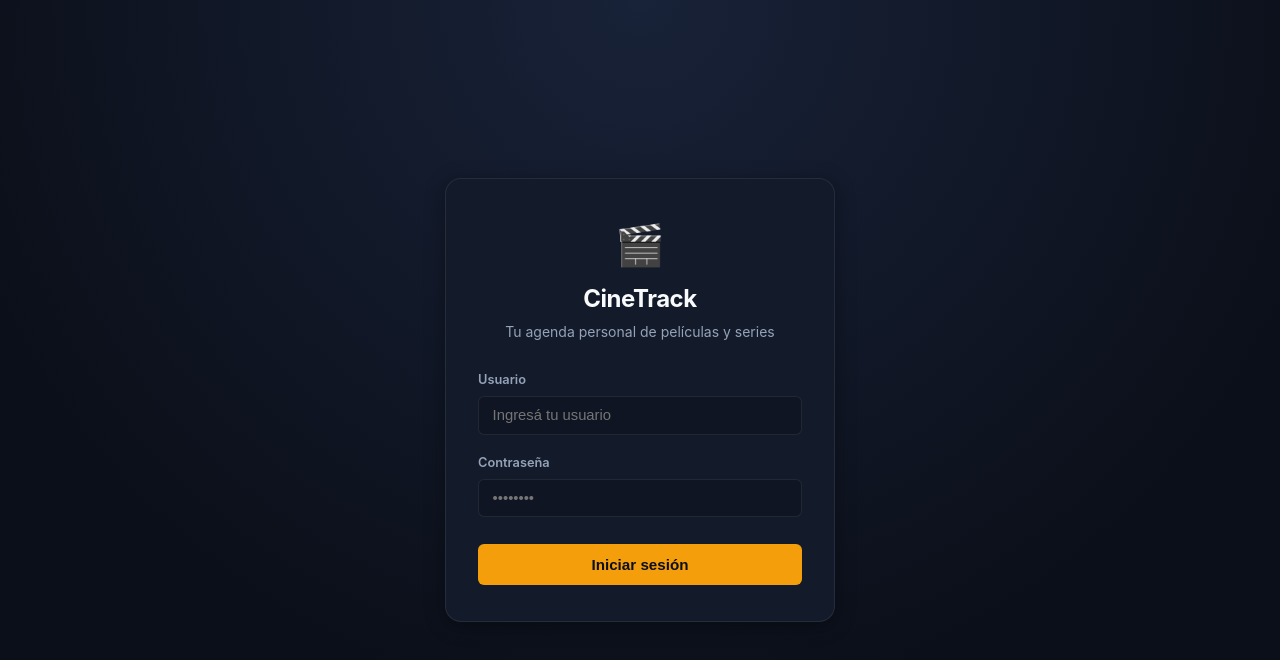
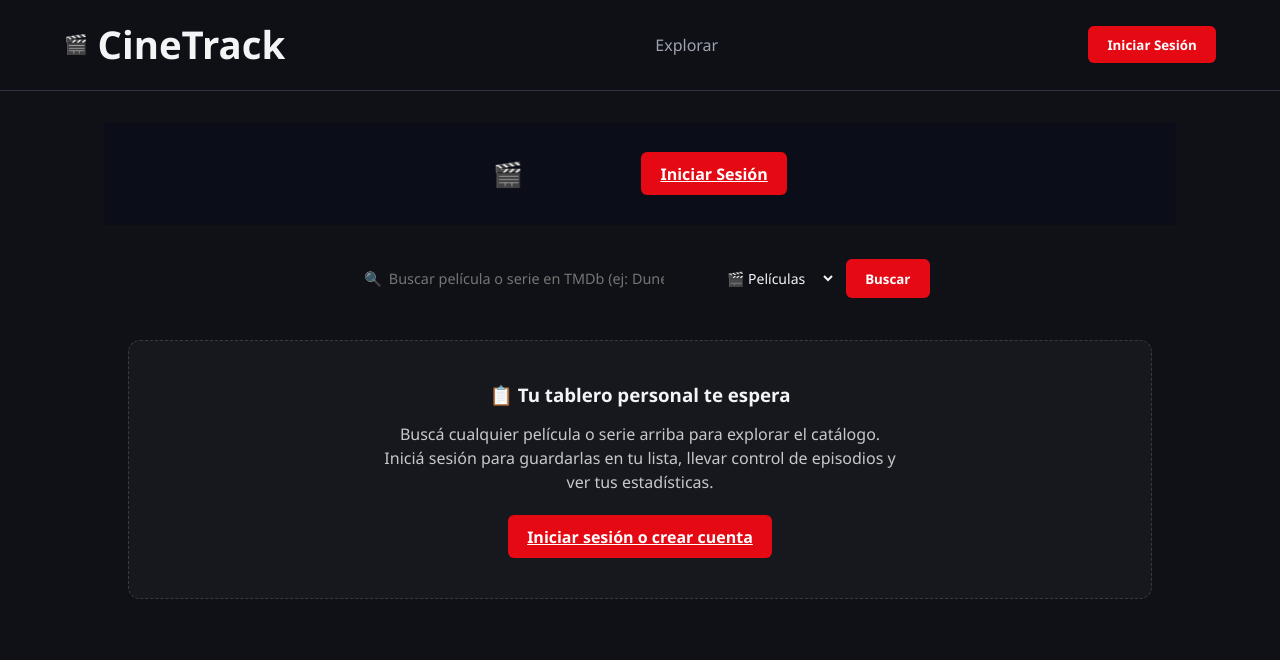
Before and after one commit to JuanTissera20/cinetrack-frontend, an Angular app: page /board in a window 1280 px wide. Before the commit this address led to /login. Shown: the top 660 px of the page. Built offline with nearby package versions, Linux system fonts and the light colour scheme.

Commit message:
Adaptar vista inicial para invitados y mover login a la navbar

```diff
--- a/src/app/app.component.html
+++ b/src/app/app.component.html
@@ -1 +1,55 @@
-<router-outlet></router-outlet>
+<!-- NAVBAR -->
+<header class="navbar">
+  <div class="navbar-brand" routerLink="/">
+    <span class="logo-icon">🎬</span>
+    <h1>CineTrack</h1>
+  </div>
+
+  <nav class="navbar-links">
+    <a routerLink="/explorar" routerLinkActive="active">Explorar</a>
+
+    @if (isLoggedIn) {
+      <a routerLink="/tablero" routerLinkActive="active">Mi Tablero</a>
+      <a routerLink="/estadisticas" routerLinkActive="active">Estadísticas</a>
+    }
+  </nav>
+
+  <div class="navbar-actions">
+    @if (!isLoggedIn) {
+      <button (click)="abrirModalLogin()" class="btn-primary">Iniciar Sesión</button>
+    } @else {
+      <div class="user-menu">
+        <span class="user-greeting">Hola, <strong>{{ username }}</strong></span>
+        <button (click)="cerrarSesion()" class="btn-outline">Salir</button>
+      </div>
+    }
+  </div>
+</header>
+
+<!-- ACÁ SE RENDERIZAN TUS VISTAS (Explorar, Tablero Kanban, Estadísticas) -->
+<main class="container">
+  <router-outlet />
+</main>
+
+<!-- MODAL DE INICIO DE SESIÓN -->
+@if (mostrarLoginModal) {
+  <div class="modal-backdrop" (click)="cerrarModalLogin()">
+    <div class="modal-content" (click)="$event.stopPropagation()">
+      <button (click)="cerrarModalLogin()" class="modal-close">&times;</button>
+      <h2>Iniciar Sesión</h2>
+      <p class="modal-subtitle">Accedé a tu tablero Kanban y tus estadísticas</p>
+
+      <form (ngSubmit)="iniciarSesion()">
+        <div class="form-group">
+          <label for="email">Correo o Usuario</label>
+          <input type="text" id="email" [(ngModel)]="loginData.email" name="email" required placeholder="tu@email.com" />
+        </div>
+        <div class="form-group">
+          <label for="password">Contraseña</label>
+          <input type="password" id="password" [(ngModel)]="loginData.password" name="password" required placeholder="••••••••" />
+        </div>
+        <button type="submit" class="btn-primary btn-full">Entrar</button>
+      </form>
+    </div>
+  </div>
+}
--- a/src/app/app.component.ts
+++ b/src/app/app.component.ts
@@ -1,12 +1,43 @@
 import { Component } from '@angular/core';
-import { RouterOutlet } from '@angular/router';
+import { RouterOutlet, RouterLink, RouterLinkActive } from '@angular/router';
+import { FormsModule } from '@angular/forms';
+
 
 @Component({
   selector: 'app-root',
-  imports: [RouterOutlet],
+  imports: [RouterOutlet, RouterLink, RouterLinkActive, FormsModule],
   templateUrl: './app.component.html',
   styleUrl: './app.component.css'
 })
 export class AppComponent {
   title = 'gestor-cine-frontend';
+
+  isLoggedIn = false;
+  mostrarLoginModal = false;
+  username = 'Juan';
+
+  loginData = {
+    email: '',
+    password: ''
+  };
+
+  abrirModalLogin() {
+    this.mostrarLoginModal = true;
+  }
+
+  cerrarModalLogin() {
+    this.mostrarLoginModal = false;
+  }
+
+  iniciarSesion() {
+    // Acá conectás con tu servicio de autenticación actual
+    if (this.loginData.email && this.loginData.password) {
+      this.isLoggedIn = true;
+      this.mostrarLoginModal = false;
+    }
+  }
+
+  cerrarSesion() {
+    this.isLoggedIn = false;
+  }
 }
--- a/src/app/app.routes.ts
+++ b/src/app/app.routes.ts
@@ -3,7 +3,8 @@ import { LoginComponent } from './components/login/login.component';
 import { BoardComponent } from './components/board/board.component';
 
 export const routes: Routes = [
+  {path: '', redirectTo: 'board', pathMatch: 'full'},
+  { path: 'board', component: BoardComponent },
   { path: 'login', component: LoginComponent },
-  { path: 'board', component: BoardComponent },
-  { path: '', redirectTo: 'login', pathMatch: 'full' }
+  { path: '**', redirectTo: 'board' }
 ];
--- a/src/app/components/board/board.component.css
+++ b/src/app/components/board/board.component.css
@@ -882,3 +882,22 @@
     align-items: center;
   }
 }
+
+.guest-banner {
+  margin-top: 2rem;
+  padding: 2.5rem 1.5rem;
+  text-align: center;
+  background: rgba(255, 255, 255, 0.03);
+  border: 1px dashed rgba(255, 255, 255, 0.15);
+  border-radius: 12px;
+  display: flex;
+  flex-direction: column;
+  align-items: center;
+  gap: 0.8rem;
+}
+
+.guest-banner p {
+  max-width: 520px;
+  opacity: 0.8;
+  margin-bottom: 0.5rem;
+}
--- a/src/app/components/board/board.component.html
+++ b/src/app/components/board/board.component.html
@@ -2,12 +2,13 @@
   <!-- BARRA DE NAVEGACIÓN SUPERIOR -->
   <header class="navbar">
     <div class="navbar-inner">
-      <div class="brand">
+      <div class="brand" (click)="activeTab = 'board'" style="cursor: pointer;">
         <span class="brand-icon">🎬</span>
         <span class="brand-title">CineTrack</span>
       </div>
 
-      <!-- Navegación Tablero / Estadísticas -->
+      <!-- Navegación Tablero / Estadísticas (Solo si está logueado) -->
+      @if (authService.isLoggedIn()) {
         <nav class="nav-tabs">
           <button
             type="button"
@@ -26,9 +27,11 @@
             📊 Estadísticas
           </button>
         </nav>
+      }
 
-      <!-- Filtros por tipo + Cerrar sesión -->
+      <!-- Filtros por tipo + Iniciar/Cerrar sesión -->
       <div class="nav-actions">
+        @if (authService.isLoggedIn()) {
           @if (activeTab === 'board') {
             <div class="filter-pills">
               <button
@@ -61,15 +64,23 @@
           <button type="button" class="btn btn-ghost btn-sm" (click)="logout()">
             Salir
           </button>
+        } @else {
+          <!-- Botón visible cuando entra sin cuenta -->
+          <a routerLink="/login" class="btn btn-primary btn-sm">
+            Iniciar Sesión
+          </a>
+        }
       </div>
     </div>
   </header>
 
   <main class="main-container">
-    <!-- ==================== VISTA 1: TABLERO KANBAN ==================== -->
-    @if (activeTab === 'board') {
+    <!-- ==================== VISTA 1: BUSCADOR + TABLERO ==================== -->
+    @if (activeTab === 'board' || !authService.isLoggedIn()) {
+      <!-- El buscador de TMDb siempre está disponible -->
       <app-search (itemAdded)="loadLibrary()"></app-search>
 
+      @if (authService.isLoggedIn()) {
         @if (loading) {
           <div class="loading-box">Cargando tu biblioteca...</div>
         } @else {
@@ -266,10 +277,18 @@
             </section>
           </div>
         }
+      } @else {
+        <!-- ESTADO INVITADO (Sin sesión iniciada) -->
+        <div class="guest-banner">
+          <h3>📋 Tu tablero personal te espera</h3>
+          <p>Buscá cualquier película o serie arriba para explorar el catálogo. Iniciá sesión para guardarlas en tu lista, llevar control de episodios y ver tus estadísticas.</p>
+          <a routerLink="/login" class="btn btn-primary">Iniciar sesión o crear cuenta</a>
+        </div>
+      }
     }
 
-    <!-- ==================== VISTA 2: ESTADÍSTICAS ==================== -->
-    @if (activeTab === 'stats') {
+    <!-- ==================== VISTA 2: ESTADÍSTICAS (Solo logueado) ==================== -->
+    @if (authService.isLoggedIn() && activeTab === 'stats') {
       <div class="stats-view">
         <div class="stats-header">
           <div>
--- a/src/app/components/board/board.component.ts
+++ b/src/app/components/board/board.component.ts
@@ -1,7 +1,7 @@
 import { Component, OnInit, inject } from '@angular/core';
 import { CommonModule, NgClass } from '@angular/common';
 import { FormsModule } from '@angular/forms';
-import { Router } from '@angular/router';
+import { Router, RouterLink } from '@angular/router';
 import { MediaService } from '../../services/media.service';
 import { AuthService } from '../../services/auth.service';
 import { SearchComponent } from '../search/search.component';
@@ -9,17 +9,17 @@ import { SearchComponent } from '../search/search.component';
 @Component({
   selector: 'app-board',
   standalone: true,
-  imports: [CommonModule, NgClass, FormsModule, SearchComponent],
+  imports: [CommonModule, RouterLink, NgClass, FormsModule, SearchComponent],
   templateUrl: './board.component.html',
   styleUrl: './board.component.css'
 })
 export class BoardComponent implements OnInit {
   private mediaService = inject(MediaService);
-  private authService = inject(AuthService);
+  public authService = inject(AuthService); // 👈 Público para usarlo en board.component.html
   private router = inject(Router);
 
   library: any[] = [];
-  loading = true;
+  loading = false; // 👈 Arranca en false para no trabar la vista de invitados
   activeTab: 'board' | 'stats' = 'board';
   typeFilter: 'all' | 'movie' | 'tv' = 'all';
 
@@ -33,11 +33,11 @@ export class BoardComponent implements OnInit {
   editFavorite = false;
 
   ngOnInit(): void {
-    if (!this.authService.isLoggedIn()) {
-      this.router.navigate(['/login']);
-      return;
+    // Si tiene sesión iniciada, cargamos su biblioteca.
+    // Si es invitado, no hace nada y solo se muestra <app-search> en el HTML.
+    if (this.authService.isLoggedIn()) {
+      this.loadLibrary();
     }
-    this.loadLibrary();
   }
 
   loadLibrary(): void {
@@ -118,7 +118,6 @@ export class BoardComponent implements OnInit {
     this.detailData = null;
     this.loadingDetail = true;
 
-    // Cargamos los valores actuales del usuario en el formulario del modal
     this.editNotes = item.review || '';
     this.editRating = item.personal_rating ?? null;
     this.editFavorite = !!item.is_favorite;
@@ -170,7 +169,7 @@ export class BoardComponent implements OnInit {
 
   logout(): void {
     this.authService.logout();
-    this.router.navigate(['/login']);
+    this.library = []; // 👈 Limpiamos la lista en memoria sin expulsar al usuario a /login
   }
 
   // --- ESTADÍSTICAS ---
--- a/src/styles.css
+++ b/src/styles.css
@@ -1,4 +1,272 @@
-/* src/styles.css */
+:root {
+  --bg-dark: #0f1117;
+  --bg-card: #1a1d27;
+  --accent: #e50914;
+  --accent-hover: #f40612;
+  --text-main: #f3f4f6;
+  --text-muted: #9ca3af;
+  --border-color: #2d3242;
+}
+
+* {
+  box-sizing: border-box;
+  margin: 0;
+  padding: 0;
+  font-family: 'Segoe UI', system-ui, sans-serif;
+}
+
+body {
+  background-color: var(--bg-dark);
+  color: var(--text-main);
+  line-height: 1.5;
+}
+
+.hidden {
+  display: none !important;
+}
+
+/* Navbar */
+.navbar {
+  display: flex;
+  justify-content: space-between;
+  align-items: center;
+  padding: 1rem 5%;
+  background-color: rgba(15, 17, 23, 0.95);
+  border-bottom: 1px solid var(--border-color);
+  position: sticky;
+  top: 0;
+  z-index: 100;
+}
+
+.navbar-brand {
+  display: flex;
+  align-items: center;
+  gap: 0.6rem;
+  font-size: 1.2rem;
+}
+
+.navbar-links {
+  display: flex;
+  gap: 1.5rem;
+}
+
+.navbar-links a {
+  color: var(--text-muted);
+  text-decoration: none;
+  font-weight: 500;
+  transition: color 0.2s;
+}
+
+.navbar-links a:hover,
+.navbar-links a.active {
+  color: var(--text-main);
+}
+
+/* Botones */
+.btn-primary {
+  background-color: var(--accent);
+  color: white;
+  border: none;
+  padding: 0.6rem 1.2rem;
+  border-radius: 6px;
+  font-weight: 600;
+  cursor: pointer;
+  transition: background 0.2s;
+}
+
+.btn-primary:hover {
+  background-color: var(--accent-hover);
+}
+
+.btn-outline {
+  background: transparent;
+  color: var(--text-main);
+  border: 1px solid var(--border-color);
+  padding: 0.5rem 1rem;
+  border-radius: 6px;
+  cursor: pointer;
+}
+
+.btn-full {
+  width: 100%;
+  margin-top: 1rem;
+}
+
+/* Hero y Buscador */
+.container {
+  max-width: 1200px;
+  margin: 0 auto;
+  padding: 2rem 5%;
+}
+
+.hero-section {
+  text-align: center;
+  padding: 3rem 1rem;
+  background: linear-gradient(180deg, #1a1d27 0%, var(--bg-dark) 100%);
+  border-radius: 12px;
+  margin-bottom: 2.5rem;
+  border: 1px solid var(--border-color);
+}
+
+.hero-section h2 {
+  font-size: 2rem;
+  margin-bottom: 0.5rem;
+}
+
+.hero-section p {
+  color: var(--text-muted);
+  margin-bottom: 1.5rem;
+}
+
+.search-bar {
+  display: flex;
+  max-width: 600px;
+  margin: 0 auto;
+  gap: 0.5rem;
+}
+
+.search-bar input {
+  flex: 1;
+  padding: 0.75rem 1rem;
+  border-radius: 6px;
+  border: 1px solid var(--border-color);
+  background-color: var(--bg-dark);
+  color: var(--text-main);
+  font-size: 1rem;
+}
+
+/* Grilla de Películas */
+.catalog-section h3 {
+  margin-bottom: 1.2rem;
+}
+
+.movies-grid {
+  display: grid;
+  grid-template-columns: repeat(auto-fill, minmax(200px, 1fr));
+  gap: 1.5rem;
+}
+
+.movie-card {
+  background-color: var(--bg-card);
+  border-radius: 8px;
+  overflow: hidden;
+  border: 1px solid var(--border-color);
+  transition: transform 0.2s;
+}
+
+.movie-card:hover {
+  transform: translateY(-4px);
+}
+
+.poster-placeholder {
+  height: 280px;
+  background-color: #252a38;
+  display: flex;
+  align-items: center;
+  justify-content: center;
+  color: var(--text-muted);
+}
+
+.card-info {
+  padding: 1rem;
+  display: flex;
+  flex-direction: column;
+  gap: 0.5rem;
+}
+
+.btn-add-list {
+  margin-top: 0.5rem;
+  padding: 0.4rem;
+  background-color: #2d3242;
+  color: var(--text-main);
+  border: none;
+  border-radius: 4px;
+  cursor: pointer;
+}
+
+.btn-add-list:hover {
+  background-color: var(--accent);
+}
+
+/* Modal de Login */
+.modal-backdrop {
+  position: fixed;
+  inset: 0;
+  background: rgba(0, 0, 0, 0.75);
+  display: flex;
+  align-items: center;
+  justify-content: center;
+  z-index: 200;
+}
+
+.modal-content {
+  background-color: var(--bg-card);
+  padding: 2rem;
+  border-radius: 12px;
+  width: 90%;
+  max-width: 400px;
+  position: relative;
+  border: 1px solid var(--border-color);
+}
+
+.modal-close {
+  position: absolute;
+  top: 1rem;
+  right: 1rem;
+  background: none;
+  border: none;
+  color: var(--text-muted);
+  font-size: 1.5rem;
+  cursor: pointer;
+}
+
+.modal-subtitle {
+  color: var(--text-muted);
+  font-size: 0.9rem;
+  margin-bottom: 1.5rem;
+}
+
+.form-group {
+  margin-bottom: 1rem;
+}
+
+.form-group label {
+  display: block;
+  margin-bottom: 0.4rem;
+  font-size: 0.9rem;
+}
+
+.form-group input {
+  width: 100%;
+  padding: 0.65rem;
+  border-radius: 6px;
+  border: 1px solid var(--border-color);
+  background-color: var(--bg-dark);
+  color: var(--text-main);
+}
+
+
+
+
+
+
+
+
+
+
+
+
+
+
+
+
+
+
+
+
+
+
+/* src/styles.css
 :root {
   --bg-app: #0b0f19;
   --bg-surface: #131a2a;
@@ -13,20 +281,19 @@
   --text-secondary: #94a3b8;
   --text-muted: #64748b;
 
-  --accent-primary: #f59e0b;      /* Ámbar cine */
-  --accent-primary-hover: #d97706;
-  --accent-info: #38bdf8;         /* Celeste series */
-  --accent-success: #10b981;      /* Verde completadas */
-  --accent-danger: #ef4444;       /* Rojo eliminar/alta */
+ /* --accent-primary: #f59e0b;      /* Ámbar cine */
+ /* --accent-primary-hover: #d97706;
+ /* --accent-info: #38bdf8;         /* Celeste series */
+ /* --accent-success: #10b981;      /* Verde completadas */
+ /* --accent-danger: #ef4444;       /* Rojo eliminar/alta */
 
-  --radius-sm: 6px;
+ /* --radius-sm: 6px;
   --radius-md: 12px;
   --radius-lg: 16px;
   --shadow-card: 0 4px 20px rgba(0, 0, 0, 0.35);
-  --transition: 0.2s ease;
-}
-
-* {
+  --transition: 0.2s ease;*/
+ /*
+  {
   box-sizing: border-box;
   margin: 0;
   padding: 0;
@@ -40,7 +307,7 @@ body {
   -webkit-font-smoothing: antialiased;
 }
 
-/* Scrollbar personalizada */
+ Scrollbar personalizada
 ::-webkit-scrollbar {
   width: 8px;
   height: 8px;
@@ -56,7 +323,7 @@ body {
   background: #3a4a6e;
 }
 
-/* Botones base globales */
+ Botones base globales
 .btn {
   display: inline-flex;
   align-items: center;
@@ -119,3 +386,5 @@ body {
   padding: 0.32rem 0.65rem;
   font-size: 0.8rem;
 }
+
+*/
```
Lines whose indentation alone changed are shown as unchanged.
